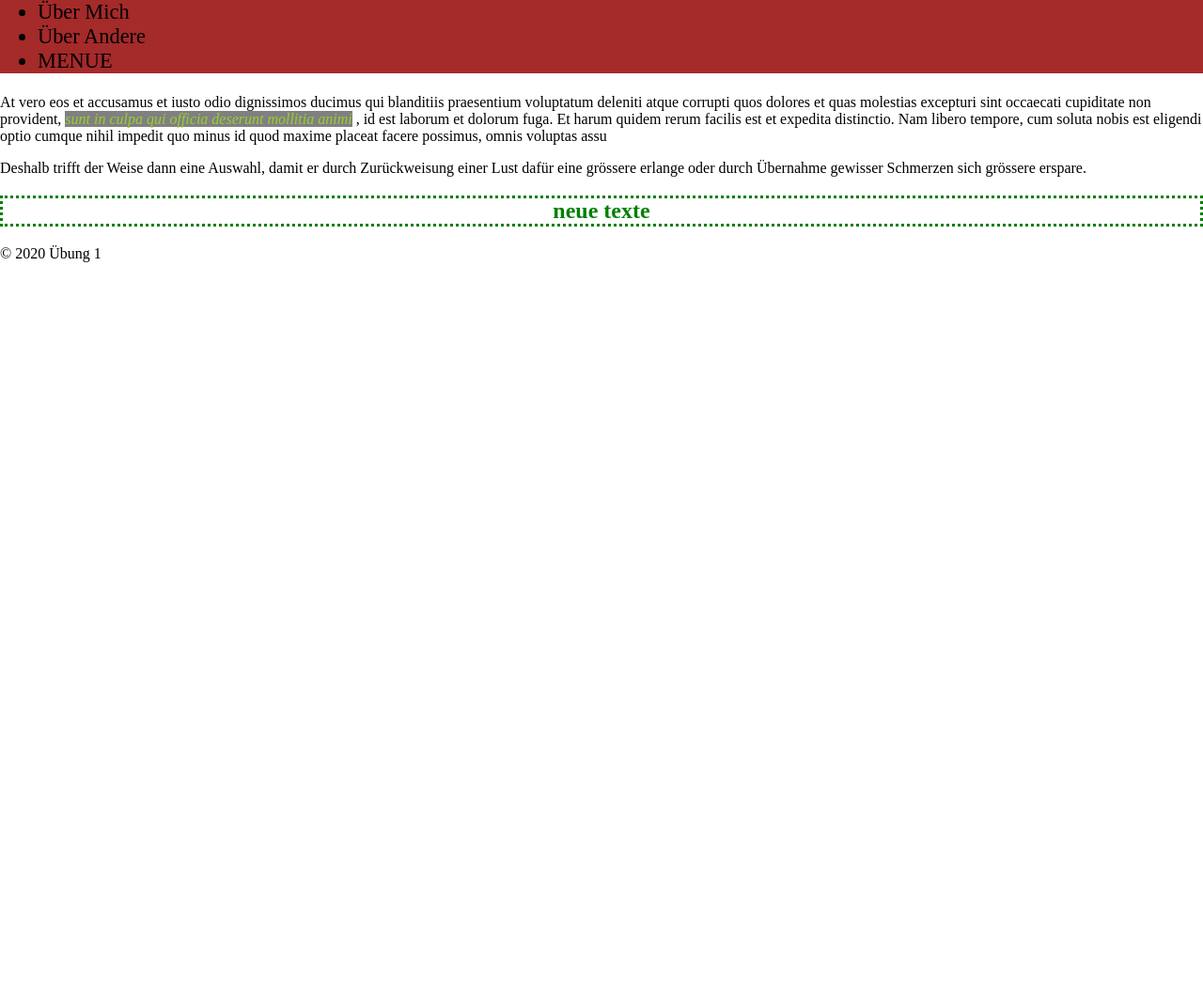
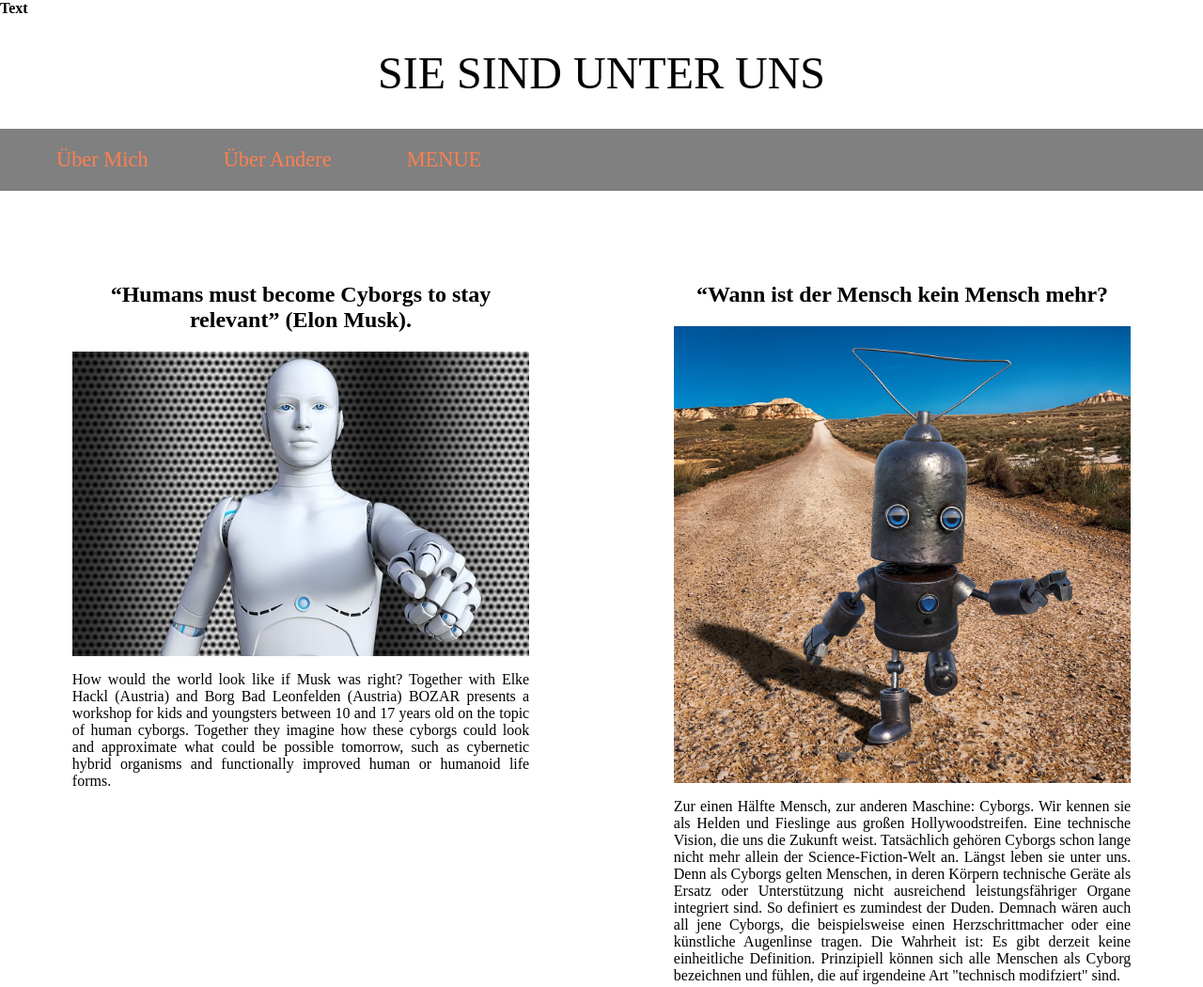
Before and after one commit to CODERS-BAY/web-abgabe-1-extwet, a plain HTML site: page index.html in a window 1280 px wide. Shown: the top 1050 px of the page at 94% size. Before the commit the page ends 800 px from the top, so only its background shows below. Drawn offline with Linux system fonts and the light colour scheme.

Commit message:
Versuch 2

```diff
--- a/index.html
+++ b/index.html
@@ -5,29 +5,53 @@
         <meta charset="UTF-8">
         <meta name="viewport" content="width=device-width, initial-scale=1">
         <meta name="description" content="Das ist Utes Wunderwelt">
-        <title>Wunderelt der Ute</title>
+        <title>Wunderwelt der Ute</title>
         <link rel="stylesheet" href="styling.css">
+        <p class="projekte"></p>
+        <strong class="projekte">Text</strong>
 
     </head>
 
     <body>
         <header>
+            <h1>SIE SIND UNTER UNS</h1>
+
             <nav>
                 <ul>
-                    <li><a href="XXX"></a>Über Mich</li>
-                    <li><a href="XXX"></a>Über Andere</li>
-                    <li class="menue"></a>MENUE</li>
+                    <li><a href="XXX">Über Mich</a></li>
+                    <li><a href="XXX">Über Andere</a></li>
+                    <li class="menue"><a href="X">MENUE</a></li>
                 </ul>
 
 
             </nav>
         </header>
 
+        <main>
+
+            <article>
+
+                <h2>“Humans must become Cyborgs to stay relevant” (Elon Musk).</h2>
+
+                <img src="robot.jpg" alt="Cyborg">
+
+                <p>
+                    How would the world look like if Musk was right? Together with Elke Hackl (Austria) and Borg Bad Leonfelden (Austria) BOZAR presents a workshop for kids and youngsters between 10 and 17 years old on the topic of human cyborgs. Together they imagine how these cyborgs could look and approximate what could be possible tomorrow, such as cybernetic hybrid organisms and functionally improved human or humanoid life forms.
+                </p>
+            </article>
+            <article>
+                <h2>“Wann ist der Mensch kein Mensch mehr?</h2>
+                <img src="robot2.jpg" alt="Roboter">
+                <p>
+                    Zur einen Hälfte Mensch, zur anderen Maschine: Cyborgs. Wir kennen sie als Helden und Fieslinge aus großen Hollywoodstreifen. Eine technische Vision, die uns die Zukunft weist. Tatsächlich gehören Cyborgs schon lange nicht mehr allein der Science-Fiction-Welt an. Längst leben sie unter uns. Denn als Cyborgs gelten Menschen, in deren Körpern technische Geräte als Ersatz oder Unterstützung nicht ausreichend leistungsfähriger Organe integriert sind. So definiert es zumindest der Duden. Demnach wären auch all jene Cyborgs, die beispielsweise einen Herzschrittmacher oder eine künstliche Augenlinse tragen. Die Wahrheit ist: Es gibt derzeit keine einheitliche Definition. Prinzipiell können sich alle Menschen als Cyborg bezeichnen und fühlen, die auf irgendeine Art "technisch modifziert" sind.
+                </p>
+            </article>
 
 
-     <p>At vero eos et accusamus et iusto odio dignissimos ducimus qui blanditiis praesentium voluptatum deleniti atque corrupti quos dolores et quas molestias excepturi sint occaecati cupiditate non provident, <em>sunt in culpa qui officia deserunt mollitia animi</em> , id est laborum et dolorum fuga. Et harum quidem rerum facilis est et expedita distinctio. Nam libero tempore, cum soluta nobis est eligendi optio cumque nihil impedit quo minus id quod maxime placeat facere possimus, omnis voluptas assu</p>
-     <p>Deshalb trifft der Weise dann eine Auswahl, damit er durch Zurückweisung einer Lust dafür eine grössere erlange oder durch Übernahme gewisser Schmerzen sich grössere erspare.</p>
-        <h2>neue texte</h2>
+
+            </p>
+        </main>
+
 
         <footer>
             <p>&copy; 2020 Übung 1</p>
--- a/styling.css
+++ b/styling.css
@@ -3,21 +3,64 @@ body {
     font-size: 120%
     font-family "Helvetica", Arial, sans-serif;
     }
+
     nav {
-        background-color: brown;
+        width:100%;
+        /* position: fixed; */
+        background-color: gray;
         font-size: 140%;
     }
 
+    nav ul {
+    list-style: none;
+    margin: 0;
+    padding: 20px;
+    display: flex;
+    }
+
+    nav a {
+        color: coral;
+        padding: 15px;
+        text-decoration: none;
+        margin: 25px;
+    }
+
+
 h1 {
-    background-color: red;
-    color: rgb(0, 255, 170);
+    font-size:3rem;
+    font-weight: normal;
+    text-align: center;
 }
 h2 {
-    color: green;
     text-align: center;
-    border-style: dotted;
+
 }
-em{
+em {
     color: yellowgreen;
     background-color: grey;
 }
+
+main {
+display: flex;
+max-width: 100%;
+}
+
+img {
+    max-width: 100%;
+}
+
+article {
+    width: 50%;
+    padding: 6%;
+    text-align: justify;
+}
+
+@media screen and (max-width:720px) {
+    min {
+        display:block;
+    }
+    article {
+        display:block;
+        width: 100%;
+    }
+}
```
Also changed, not shown: Elke_hand.jpg (added), robot.jpg (added), robot2.jpg (added).
